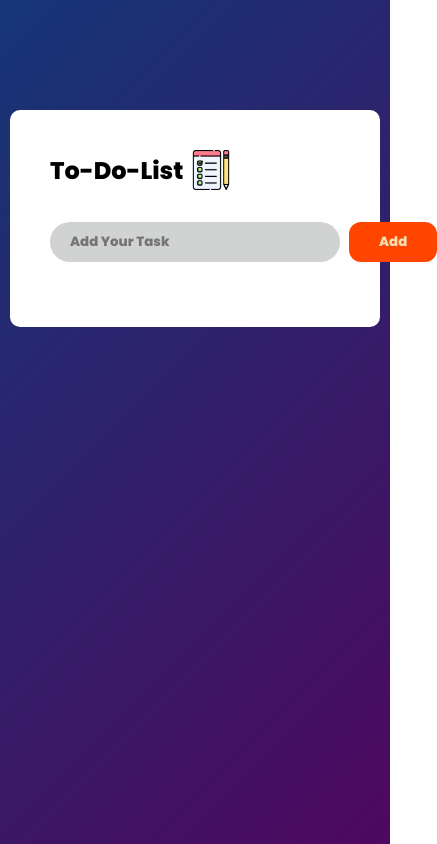
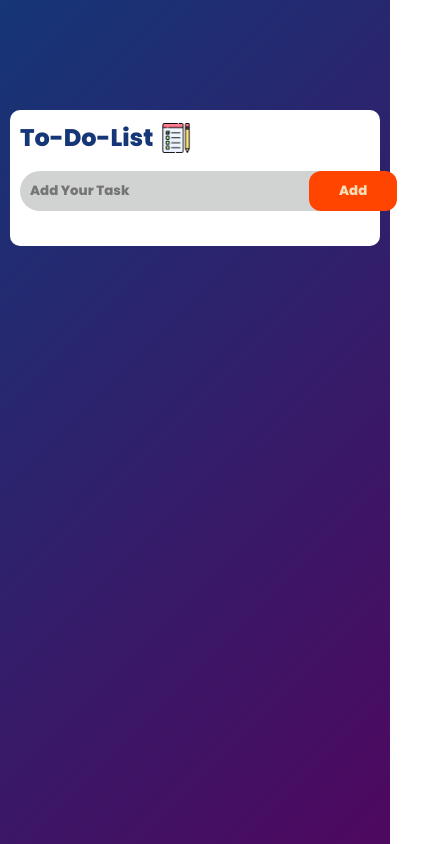
Before and after one commit to Sarava-NaN/To-do-list, a plain HTML site: page index.html in a window 390 px wide. Shown: the whole page, 437 px wide, since content can reach past the window. Drawn offline with Linux system fonts and the light colour scheme.

Commit message:
Add files via upload

```diff
--- a/index.css
+++ b/index.css
@@ -108,3 +108,49 @@ ul li span {
 ul li span:hover {
   background-color: #cbcccf;
 }
+
+@media screen and (max-width: 400px) {
+  .todo-app {
+    padding: 10px;
+  }
+  .todo-app h2 {
+    display: flex;
+    align-items: center;
+    gap: 0.5rem;
+    color: #153677;
+  }
+  .todo-app img {
+    width: 30px;
+  }
+  .inputBtn {
+    display: flex;
+    justify-content: space-around;
+    align-items: center;
+    margin-top: 1rem;
+    background: #d1d2d2;
+    border-radius: 30px;
+    padding-left: 0px;
+    margin-bottom: 25px;
+  }
+  input {
+    flex: 2;
+    border-radius: 12px;
+    outline: none;
+    border: none;
+    background: transparent;
+    color: orangered;
+    font-weight: 800;
+    text-transform: capitalize;
+  }
+  ::placeholder {
+  }
+  button {
+    border-radius: 12px;
+    outline: none;
+    border: none;
+    background: orangered;
+    color: wheat;
+    cursor: pointer;
+    padding: 10px 30px;
+  }
+}
```
